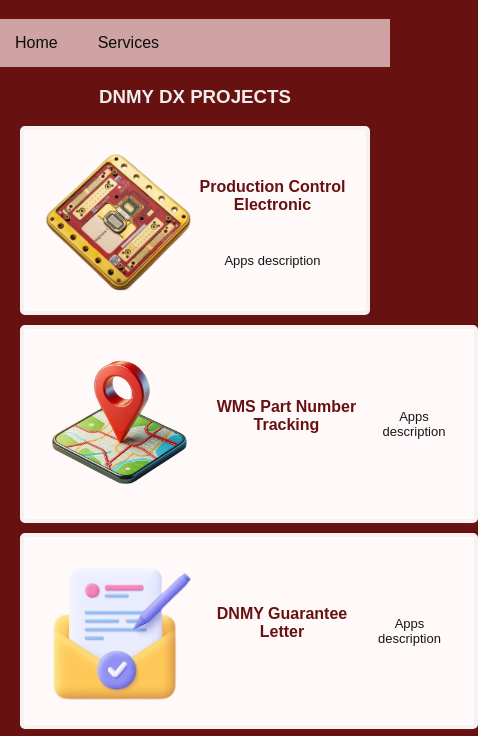
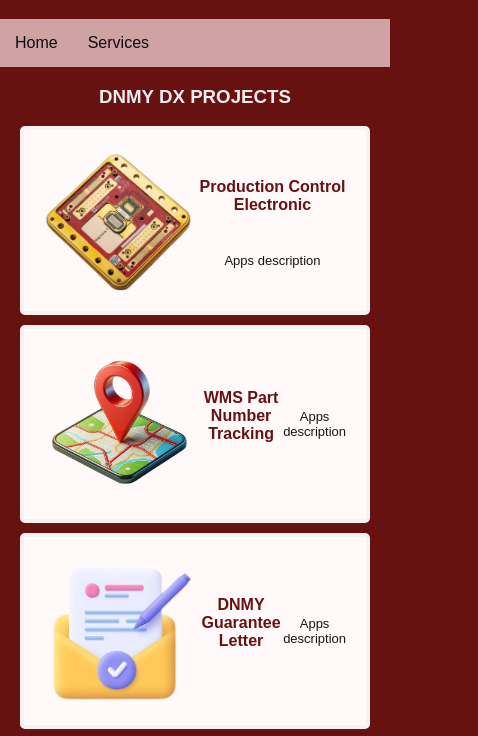
Before and after one commit to ashdazk/DNMY-DX, a plain HTML site: page index.html in a window 390 px wide. Shown: the part 61-797 px from the top of the page, 478 px wide, since content can reach past the window. Drawn offline with Linux system fonts and the light colour scheme.

Commit message:
Update style.css

```diff
--- a/style.css
+++ b/style.css
@@ -1,6 +1,8 @@
 body {
     margin: 0px;
     background-color: #681111;
+    font-family: Arial, sans-serif;
+    color: #681111;
 }
 
 main {
@@ -8,12 +10,7 @@ main {
     margin-right: 20px;
 }
 
-h1 {
-    text-align: center;
-    color: #f0eded;
-}
-
-h3 {
+h1, h3 {
     text-align: center;
     color: #f0eded;
 }
@@ -42,26 +39,11 @@ h3 {
     float: left;
 }
 
-/* CARD */
-body {
-    font-family: Arial, sans-serif;
-    color: #681111;
-}
-
-.navbar ul {
-    list-style-type: none;
-    padding: 0;
-}
-
-.navbar li {
-    display: inline;
-    margin-right: 10px;
-}
-
 .card-container {
     display: flex;
     flex-wrap: wrap;
     gap: 10px;
+    justify-content: center;
 }
 
 .card {
@@ -71,7 +53,8 @@ body {
     padding: 20px;
     text-align: center;
     cursor: pointer;
-    width: 410px; /* Set a fixed width for the cards */
+    width: 100%; /* Set width to 100% */
+    max-width: 410px; /* Set max-width to 410px */
     box-shadow: 0 2px 5px rgba(75, 74, 74, 0.1);
     height: auto; /* Set height to auto to fit content */
     display: flex;
@@ -105,12 +88,19 @@ body {
 .card p {
     font-size: small;
     color: #181616;
-    margin: 0; /* Ensure no extra margin */
+    margin: 0;
 }
 
-/* IPI ICON */
+/*icon*/
 .card-image {
     max-width: 150px;
     height: auto;
     margin-right: 5px;
 }
+
+
+@media (max-width: 767px) {
+    .card {
+        width: 100%; /* 1 card per row */
+    }
+}
```
